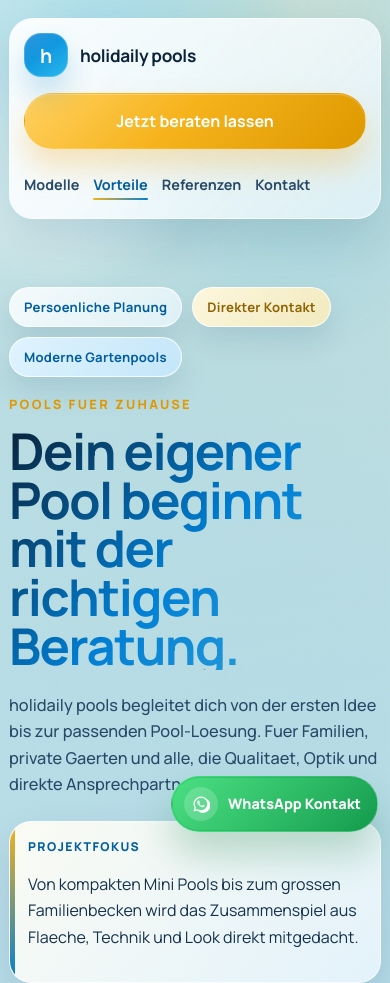
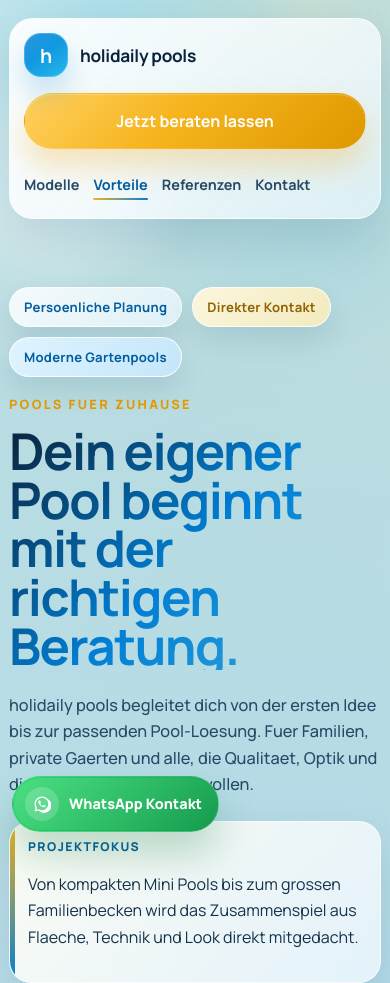
Before and after one commit to rg-ru/holidaily, a plain HTML site: page index.html in a window 390 px wide. Shown: the top 983 px of the page. Drawn offline with Linux system fonts and the light colour scheme; a web font is replaced by a local one.

Commit message:
Move floating WhatsApp button to bottom left

```diff
--- a/styles.css
+++ b/styles.css
@@ -519,7 +519,8 @@ h3 {
 
 .floating-whatsapp {
   position: fixed;
-  right: max(24px, calc((100vw - var(--container)) / 2 + 12px));
+  left: max(24px, calc((100vw - var(--container)) / 2 + 12px));
+  right: auto;
   bottom: 24px;
   z-index: 40;
   display: inline-flex;
@@ -1850,7 +1851,8 @@ h3 {
   }
 
   .floating-whatsapp {
-    right: 12px;
+    left: 12px;
+    right: auto;
     bottom: 12px;
     min-height: 56px;
     padding-right: 16px;
```
